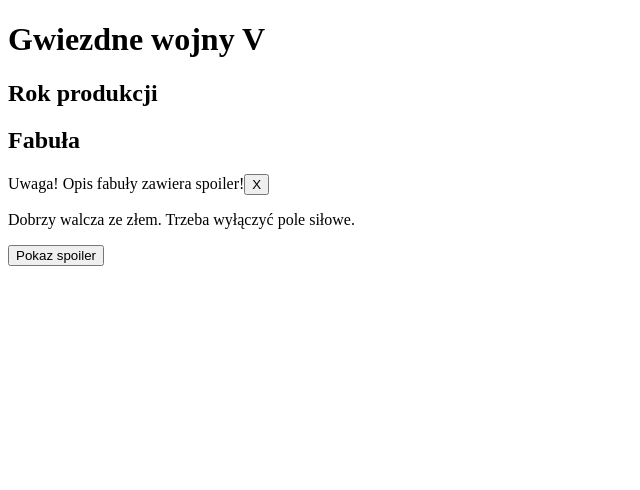
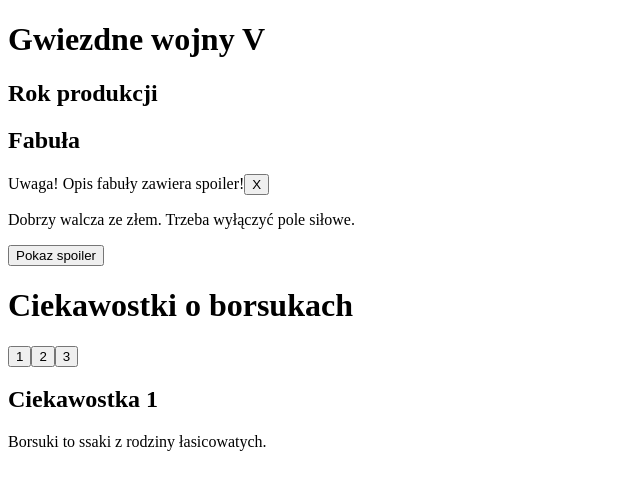
Before and after one commit to Marcin-podgorski93/Task_ZrozumiecReact, a React (Vite) app in the folder zrozumiec-react/: page / in a window 1280 px wide. Shown: the top 490 px of the page, without its empty margins (0-640 px from the left). Built offline with nearby package versions, Linux system fonts and the light colour scheme.

Commit message:
exercise useState

```diff
--- a/zrozumiec-react/src/App.jsx
+++ b/zrozumiec-react/src/App.jsx
@@ -3,6 +3,7 @@
 function App() {
   const [isSpoilerShown, setSpoilerShown] = useState(false);
   const [isWarningShown, setIsWarningShown] = useState(true);
+  const [isSection, setSection] = useState(1);
 
   function handleClick() {
     setSpoilerShown(true);
@@ -16,7 +17,6 @@
   function handleCloseWarningClick() {
     setIsWarningShown(false);
   }
-
   return (
     <>
       <h1>Gwiezdne wojny V</h1>
@@ -34,6 +34,28 @@
       ) : (
         <button onClick={handleClick}>Pokaz spoiler</button>
       )}
+      <h1>Ciekawostki o borsukach</h1>
+      <button onClick={() => setSection(1)}>1</button>
+      <button onClick={() => setSection(2)}>2</button>
+      <button onClick={() => setSection(3)}>3</button>
+      {isSection === 1 && (
+        <section>
+          <h2>Ciekawostka 1</h2>
+          <p>Borsuki to ssaki z rodziny łasicowatych.</p>
+        </section>
+      )}
+      {isSection === 2 && (
+        <section>
+          <h2>Ciekawostka 2</h2>
+          <p>Ich dieta obejmuje owady i rośliny.</p>
+        </section>
+      )}
+      {isSection === 3 && (
+        <section>
+          <h2>Ciekawostka 3</h2>
+          <p>Borsuki są aktywne nocą.</p>
+        </section>
+      )}
     </>
   );
 }
```
